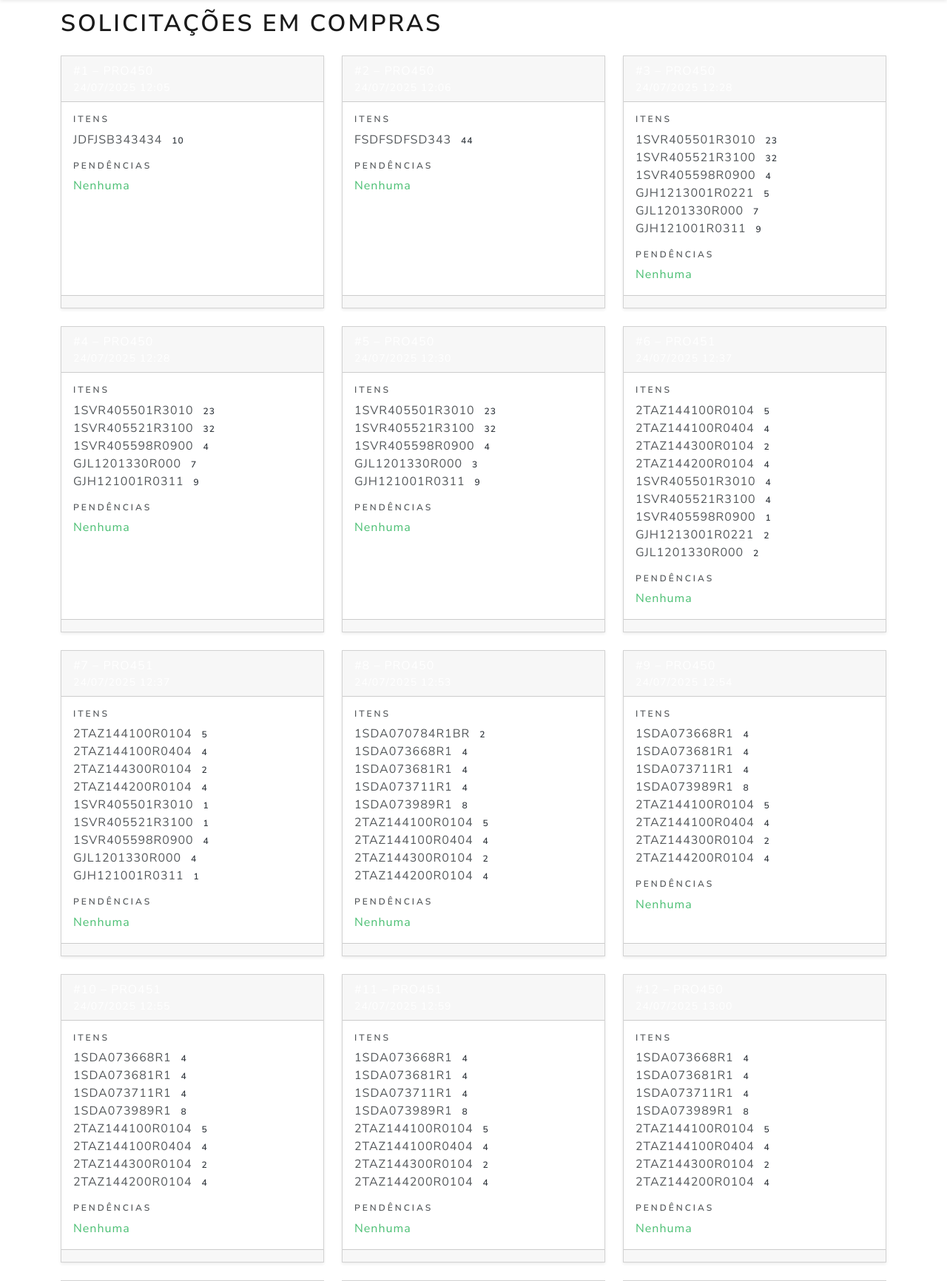
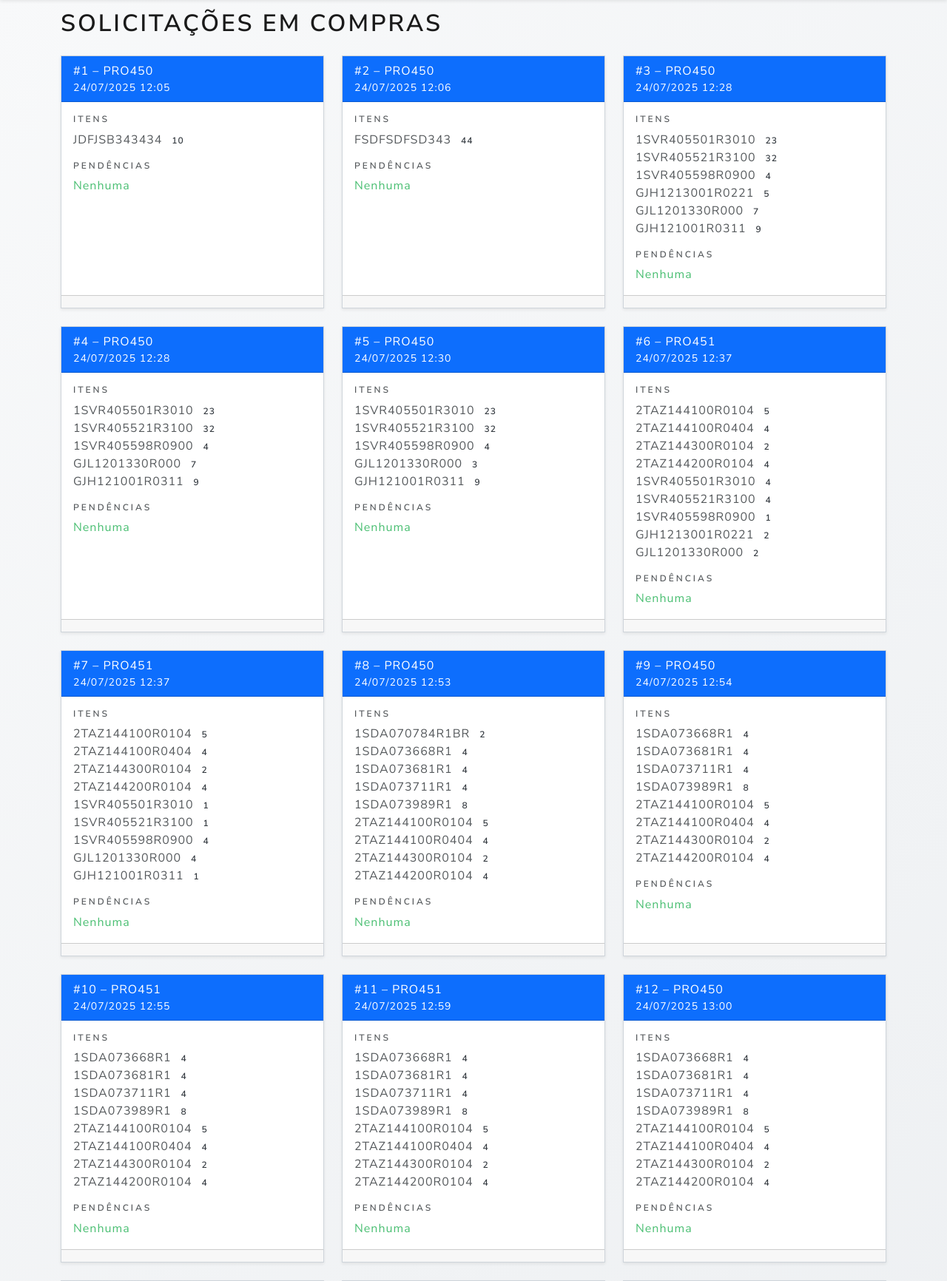
Before and after one commit to Murillozo/Checklist-Estoque, a Flask app: template site/projetista/templates/compras.html in a window 1280 px wide. Shown: the part 75-1807 px from the top of the page at 74% size. Run offline with Flask 3, Linux system fonts and the light colour scheme; tables that the repository leaves empty hold one stand-in row (values such as "Sample post"); the template is opened without the code that fills it: values that come from a table or form of the project are taken from there, most other values are stand-ins (such as "Sample title", 1, 10 or a date in 2020); parts of the project's set-up code (start-up, migrations or seed data) failed here and were passed over; some libraries are stand-ins or nearby versions.

Commit message:
Alterar fluxo de conclusão de compras e design

```diff
--- a/site/models.py
+++ b/site/models.py
@@ -13,7 +13,6 @@ ITEM_STATUS_OPTIONS = [
     'Fechado',
     'Faturado',
     'Entregue',
-    'Separado',
     'Faturamento',
     'Cancelado',
 ]
--- a/site/projetista/templates/compras.html
+++ b/site/projetista/templates/compras.html
@@ -2,7 +2,14 @@
 {% block body %}
   <style>
     body {
-
+      background: linear-gradient(135deg, #f8f9fa, #e9ecef);
+    }
+    .compra-card .card {
+      border-color: #ced4da;
+    }
+    .compra-card .card-header {
+      background-color: #0d6efd;
+      color: #fff;
     }
   </style>
   <div class="d-flex justify-content-between align-items-center mb-4">
```
Also changed, not shown: site/compras/__init__.py (+4 -3 lines).
